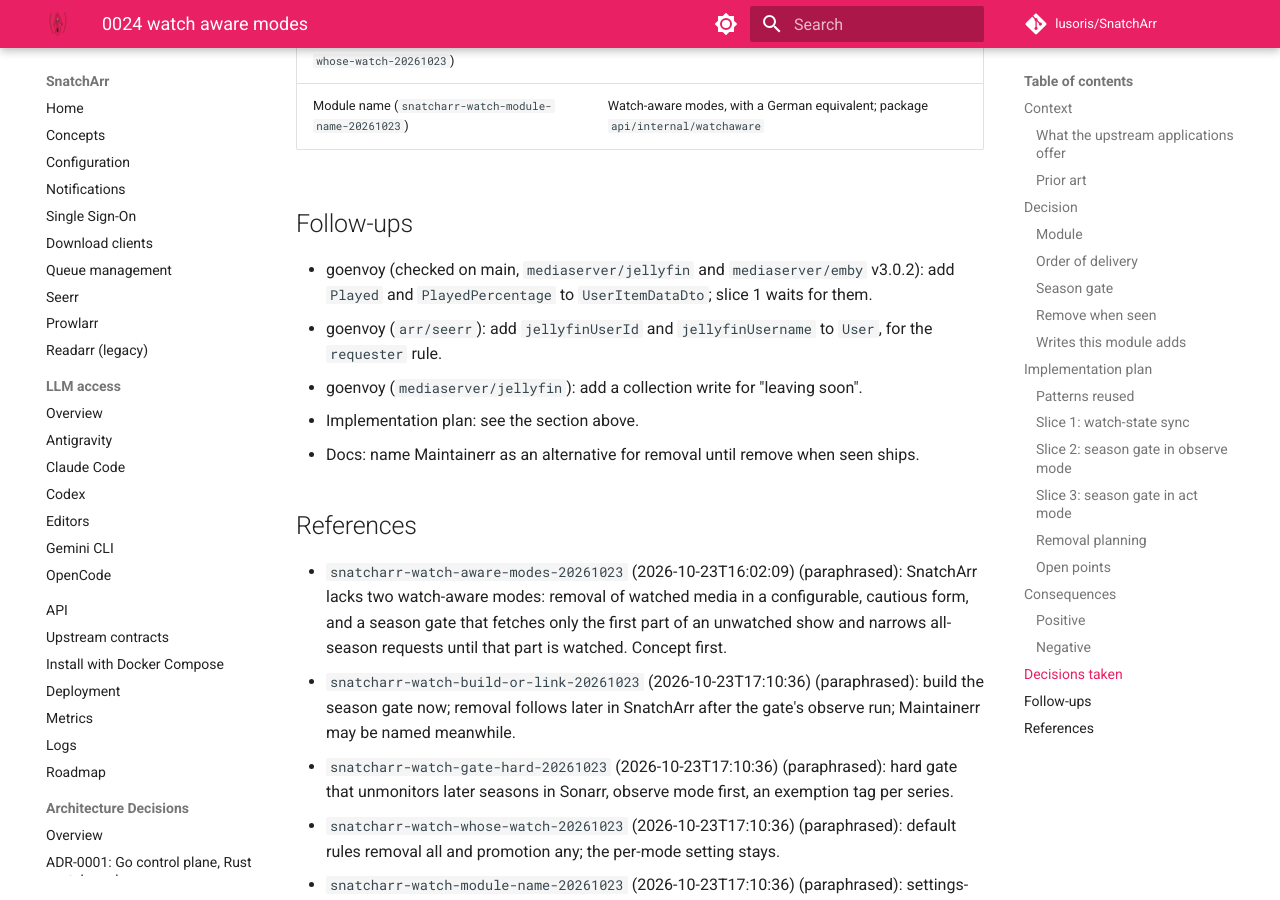
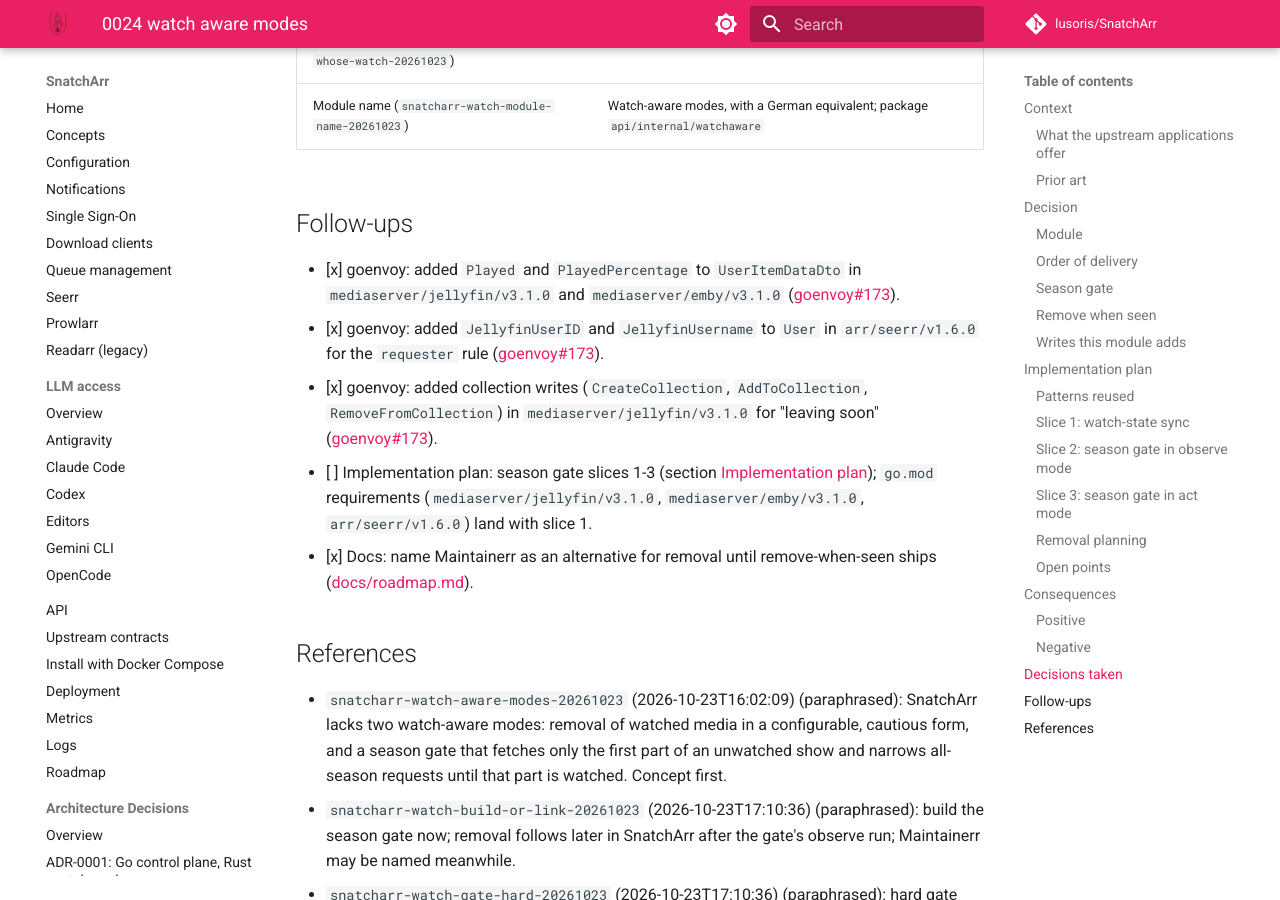
Before and after one commit to lusoris/SnatchArr, an MkDocs documentation site: the page built from docs/adr/0024-watch-aware-modes.md, in a window 1280 px wide and 900 px high, scrolled down 9797 px. Built offline with MkDocs 1.6.1 and Material for MkDocs 9.7.7, drawn with Linux system fonts in a browser that asks for light colours; comment, search, counter and statistics services are not loaded; some of the changed text lies outside the part shown.

Commit message:
docs(adr): close the goenvoy follow-ups of ADR-0024
The Jellyfin, Emby and Seerr fields the season gate needs landed in
goenvoy#173 (mediaserver/jellyfin and emby v3.1.0, arr/seerr v1.6.0),
so the three goenvoy items are ticked and the slice blockers marked
resolved. The roadmap names Maintainerr as the alternative for removal
until remove-when-seen ships. The implementation plan stays open.

Signed-off-by: lusoris <lusoris@proton.me>

```diff
--- a/docs/adr/0024-watch-aware-modes.md
+++ b/docs/adr/0024-watch-aware-modes.md
@@ -148,7 +148,7 @@
   - settings: module switch (default off), sync interval;
   - Paraglide keys under `watchaware_*` in `web/messages/en.json` and `de.json`.
 - Upstream: goenvoy `mediaserver/jellyfin/v3` and `mediaserver/emby/v3` (`GetUsers`, `GetItems` with a user filter); new module requirements in `go.mod`, so `web/static/licences.json` is regenerated in the same pull request.
-- Blocked on goenvoy: `UserItemDataDto` has `PlayCount`, `PlaybackPositionTicks` and `LastPlayedDate` but no `Played` and no `PlayedPercentage` (`mediaserver/jellyfin/types.go:90`, same in `mediaserver/emby/types.go`). The predicate needs both; the fields are added upstream first.
+- Upstream dependency resolved: `UserItemDataDto` has `Played` and `PlayedPercentage` from `mediaserver/jellyfin/v3.1.0` and `mediaserver/emby/v3.1.0` (`mediaserver/jellyfin/types.go:91-92`, same in `mediaserver/emby/types.go`; [goenvoy#173](https://github.com/golusoris/goenvoy/pull/173)).
 - Tests:
   - positive: an item with `Played` true, and one at 90 % played, count as watched;
   - negative: an unreachable server records the error and the loop goes on with the next source;
@@ -169,7 +169,7 @@
   - Paraglide keys under `watchaware_gate_*`;
   - SSE and notification event for a recorded decision.
 - Upstream: goenvoy `arr/sonarr` `GetAllSeries`, `GetSeries`, `GetEpisodes`, `GetTags`.
-- Blocked on goenvoy for the `requester` rule only: the Seerr `User` type has no `jellyfinUserId` or `jellyfinUsername` (`arr/seerr/types.go:11`), while Seerr itself stores both. `any` and `all` work without it.
+- Upstream dependency resolved for the `requester` rule: the Seerr `User` type has `JellyfinUserID` and `JellyfinUsername` from `arr/seerr/v1.6.0` (`arr/seerr/types.go:19-20`; [goenvoy#173](https://github.com/golusoris/goenvoy/pull/173)).
 - Tests:
   - positive: a new unwatched series records "would unmonitor" for seasons after the first; a watched first season records "would promote" for the second;
   - negative: a series tagged `snatcharr-no-gate`, a series with files beyond the gate, and a series added before the gate was switched on all record nothing;
@@ -228,11 +228,11 @@
 
 ## Follow-ups
 
-- goenvoy (checked on main, `mediaserver/jellyfin` and `mediaserver/emby` v3.0.2): add `Played` and `PlayedPercentage` to `UserItemDataDto`; slice 1 waits for them.
-- goenvoy (`arr/seerr`): add `jellyfinUserId` and `jellyfinUsername` to `User`, for the `requester` rule.
-- goenvoy (`mediaserver/jellyfin`): add a collection write for "leaving soon".
-- Implementation plan: see the section above.
-- Docs: name Maintainerr as an alternative for removal until remove when seen ships.
+- [x] goenvoy: added `Played` and `PlayedPercentage` to `UserItemDataDto` in `mediaserver/jellyfin/v3.1.0` and `mediaserver/emby/v3.1.0` ([goenvoy#173](https://github.com/golusoris/goenvoy/pull/173)).
+- [x] goenvoy: added `JellyfinUserID` and `JellyfinUsername` to `User` in `arr/seerr/v1.6.0` for the `requester` rule ([goenvoy#173](https://github.com/golusoris/goenvoy/pull/173)).
+- [x] goenvoy: added collection writes (`CreateCollection`, `AddToCollection`, `RemoveFromCollection`) in `mediaserver/jellyfin/v3.1.0` for "leaving soon" ([goenvoy#173](https://github.com/golusoris/goenvoy/pull/173)).
+- [ ] Implementation plan: season gate slices 1-3 (section [Implementation plan](#implementation-plan)); `go.mod` requirements (`mediaserver/jellyfin/v3.1.0`, `mediaserver/emby/v3.1.0`, `arr/seerr/v1.6.0`) land with slice 1.
+- [x] Docs: name Maintainerr as an alternative for removal until remove-when-seen ships ([docs/roadmap.md](../roadmap.md#watch-aware-modes)).
 
 ## References
 
```
Also changed, not shown: docs/roadmap.md (+7 -0 lines).
